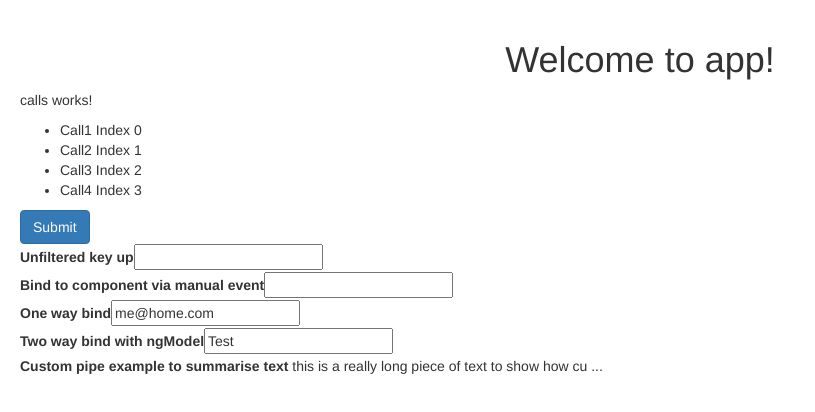
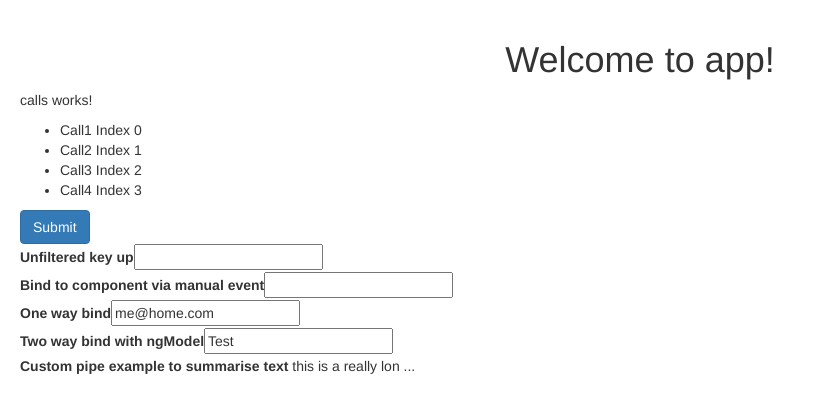
Before and after one commit to michaelw5284/angularexamples, an Angular app: page / in a window 1280 px wide. Shown: the top 412 px of the page, without its empty margins (0-815 px from the left). Built offline with nearby package versions, Linux system fonts and the light colour scheme.

Commit message:
Added paramter to summary pipe

```diff
--- a/src/app/calls/calls.component.html
+++ b/src/app/calls/calls.component.html
@@ -34,5 +34,5 @@
 
     <div>
     <label>Custom pipe example to summarise text</label>
-    {{ longPieceOfText | summary }}
+    {{ longPieceOfText | summary:20 }}
 <div>
--- a/src/app/calls/calls.component.ts
+++ b/src/app/calls/calls.component.ts
@@ -15,7 +15,9 @@ export class CallsComponent implements OnInit {
   modelBoundValue : string  = "Test";
   longPieceOfText : string = `this is a really long piece of text to show how custom pipes work.  This is wkjbfweh ewfhefh
   wkefnwef ewf wef hweifj fewiof ;wefhw; fhwq;fjwq;fhwf;q wnfrhef;wj fqwfbqwifuhwqfnwfjbqw;ifh awifhof
-  `
+  `;
+
+ devtest:string = "devtest";
 
   ngOnInit() {
 
--- a/src/app/summary.pipe.ts
+++ b/src/app/summary.pipe.ts
@@ -5,11 +5,12 @@ import  { Pipe, PipeTransform } from '@angular/core';
 })
 export class SummaryPipe implements PipeTransform{
 
-    transform(value: string, ...args: any[]) {
+    transform(value: string, limit:number) {
         if(!value)
          return null;
 
-        return value.substr(0,50) + ' ...';
+        let actuallimit = (limit) ? limit : 50;
+        return value.substr(0,actuallimit) + ' ...';
 
     }
 
```
